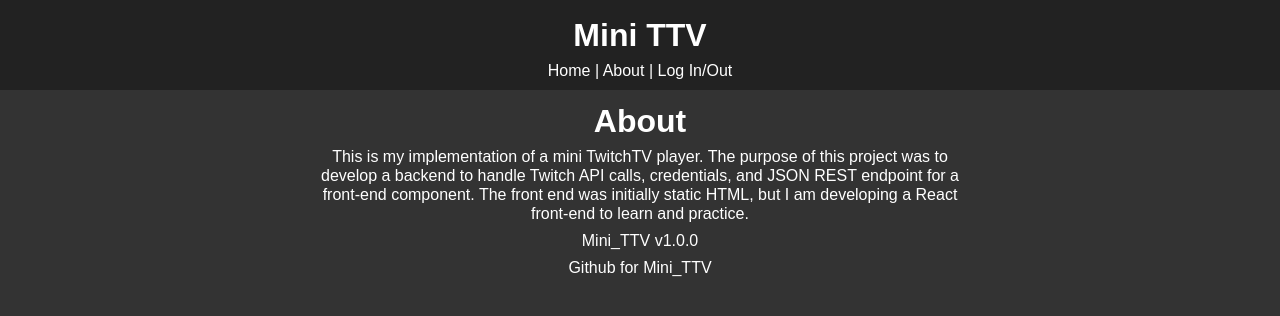
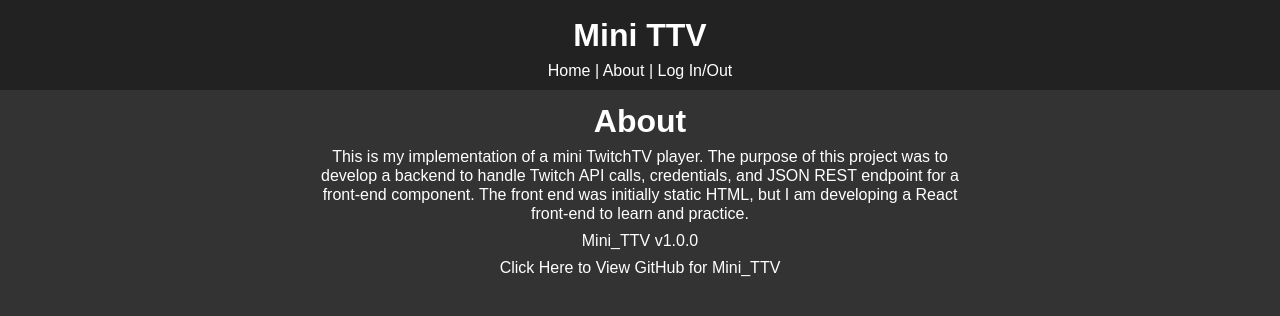
Before and after one commit to taloncjones/Mini_TTV, a React (Create React App) app: page /about in a window 1280 px wide. Shown: the top 316 px of the page. Built offline with nearby package versions, Linux system fonts and the light colour scheme; no server answers.

Commit message:
Update GitHub link text

```diff
--- a/src/components/pages/About.js
+++ b/src/components/pages/About.js
@@ -8,7 +8,7 @@
         <h1>About</h1>
         <p>This is my implementation of a mini TwitchTV player. The purpose of this project was to develop a backend to handle Twitch API calls, credentials, and JSON REST endpoint for a front-end component. The front end was initially static HTML, but I am developing a React front-end to learn and practice.</p>
         <p>Mini_TTV v1.0.0</p>
-        <Link to={"//www.github.com/taloncjones/Mini_TTV"} target="_blank">Github for Mini_TTV</Link>
+        <Link to={"//www.github.com/taloncjones/Mini_TTV"} target="_blank">Click Here to View GitHub for Mini_TTV</Link>
       </div>
     </div>
   )
```
